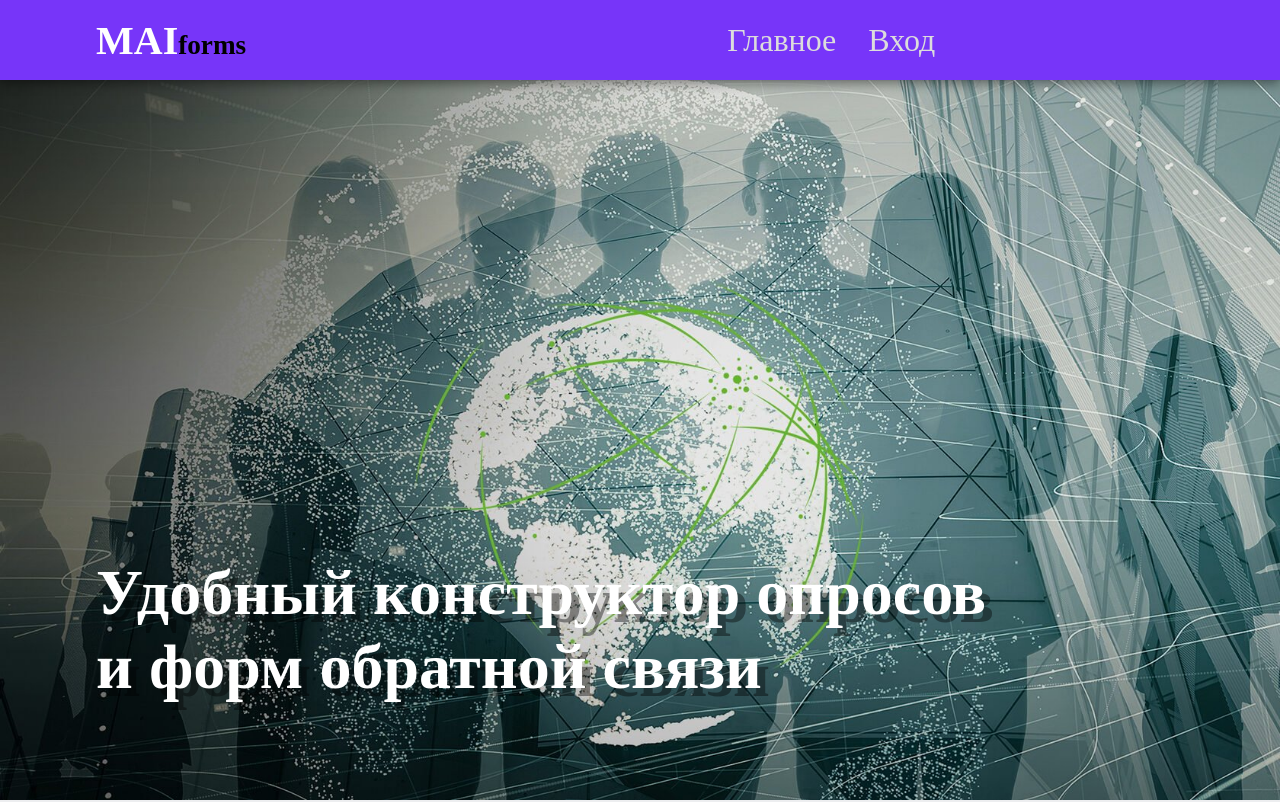
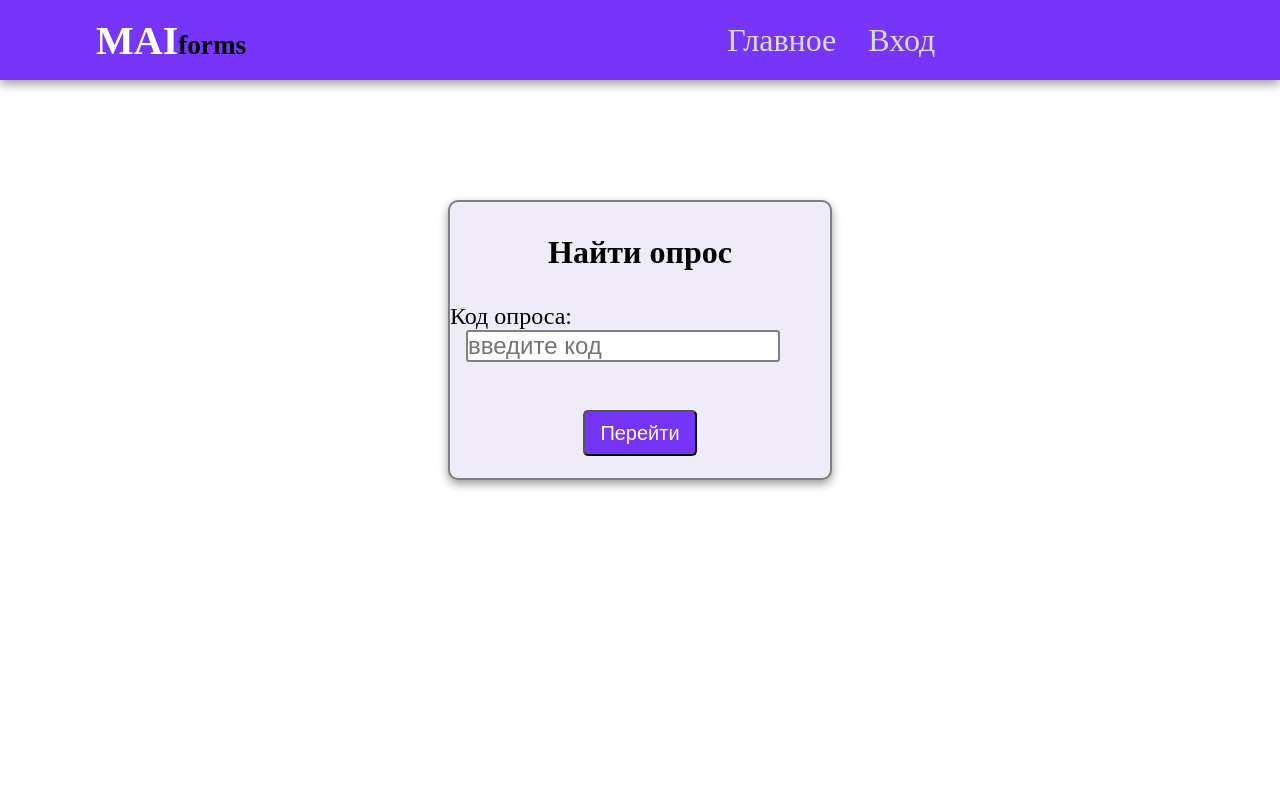
Before and after one commit to Yaroslavkap/FormsCreator, a React (Create React App) app: page /find in a window 1280 px wide. Before the commit this address led to /home. Shown: the top 802 px of the page. Built offline with nearby package versions, Linux system fonts and the light colour scheme.

Commit message:
find page

```diff
--- a/src/Components/Navbar/Navbar.jsx
+++ b/src/Components/Navbar/Navbar.jsx
@@ -34,6 +34,7 @@ const Navbar = function(props) {
               <li><Link className={cl.links} to='/home'>Главное</Link></li>
               {/* <li><Link className={cl.links} onClick={() => router(`/my/${user_id}`) } >Мое</Link></li> */}
               <li className={cl.links} onClick={() => router(`/my/${user_id}`) }>Мое</li>
+              <li><Link className={cl.links} to='/find'>Найти опрос</Link></li>
               <li><Link className={cl.links} to='/login' >Выход</Link></li>
             </ul>
             :
--- /dev/null
+++ b/src/Components/Pages/FindPage/FindPage.css
@@ -0,0 +1,48 @@
+.find {
+    margin-top: 25vh;
+}
+
+.find_form {
+    background: rgb(240,235,248);
+    width: 30vw;
+    height: 35vh;
+    display: flex;
+    flex-direction: column;
+    align-items: center;
+    /* justify-content: center; */
+    border-radius: 10px;
+    border: 2px solid grey;
+    box-shadow: 0 .25rem 10px rgba(0, 0, 0, .4);
+}
+
+.find_form h1 {
+    margin-top: 2rem;
+    margin-bottom: 2rem;
+}
+
+.find_form label {
+    font-size: 1.5rem;
+}
+
+.find_form input {
+    margin-left: 1rem;
+    height: 2rem;
+    font-size: 1.5rem;
+    border: 2px solid grey;
+    border-radius: 3px;
+}
+
+.find_button {
+    width: 30%;
+    padding:  .6rem 0;
+    background: rgba(115,47,249, .97);
+    color: white;
+    border-radius: 5px;
+    font-size: 1.25rem;
+    margin-top: 3rem;
+}
+
+.find_button:hover {
+    transform: scale(1.05);
+    transition-duration: 200ms;
+}
--- /dev/null
+++ b/src/Components/Pages/FindPage/FindPage.jsx
@@ -0,0 +1,26 @@
+import React, {useState} from 'react'
+import "./FindPage.css"
+import {useNavigate} from 'react-router-dom'
+
+const FindPage = () => {
+    const router = useNavigate()
+    const [num, setNum] = useState('')
+    // console.log(num)
+  return (
+    <div className='find'>
+        <form className='find_form'>
+            <h1>Найти опрос</h1>
+            <div className='find_number'>
+                <label>Код опроса:</label>
+                <input type='text' placeholder='введите код' value={num} onChange={e => setNum(e.target.value)}/>
+            </div>
+
+
+            <button type='button' className='find_button' onClick={() => router(`/ans/${num}`) }>Перейти</button>
+
+        </form>
+    </div>
+  )
+}
+
+export default FindPage
--- a/src/Components/Router/routes.js
+++ b/src/Components/Router/routes.js
@@ -5,6 +5,7 @@ import Login from "../Login/Login"
 import FormAns from "../Pages/FormAns"
 import { useSelector } from "react-redux"
 import { Navigate } from "react-router-dom"
+import FindPage from "../Pages/FindPage/FindPage"
 
 // const isLoggedIn = useSelector(
 //     (state) => !!state.auth.authData.accessToken
@@ -23,4 +24,5 @@ export const allRoutes = [
     {path: '/forms/:id', element: <FormPage/>, exact:true},
     {path: '/ans/:id', element: <FormAns/>, exact:true},
     {path: '/login', element: <Login/>, exact:true},
+    {path: '/find', element: <FindPage/>, exact:true},
 ]
```
